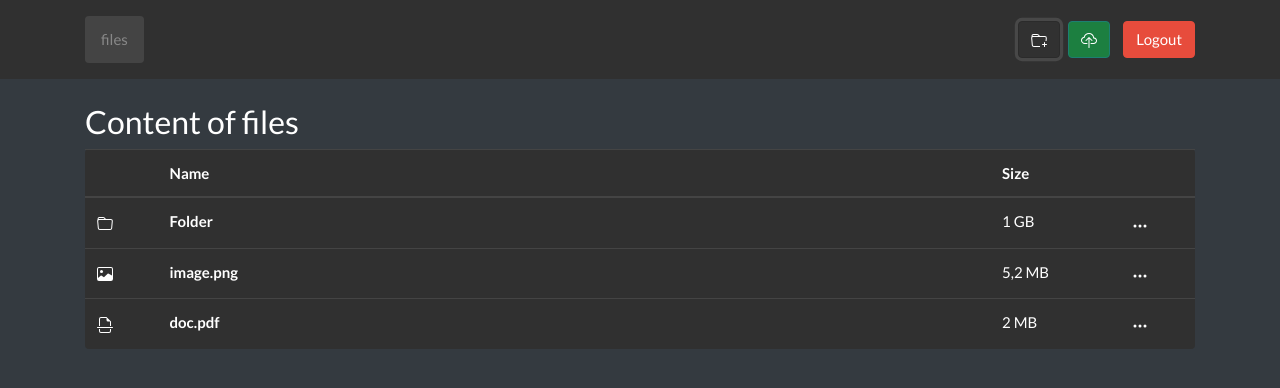
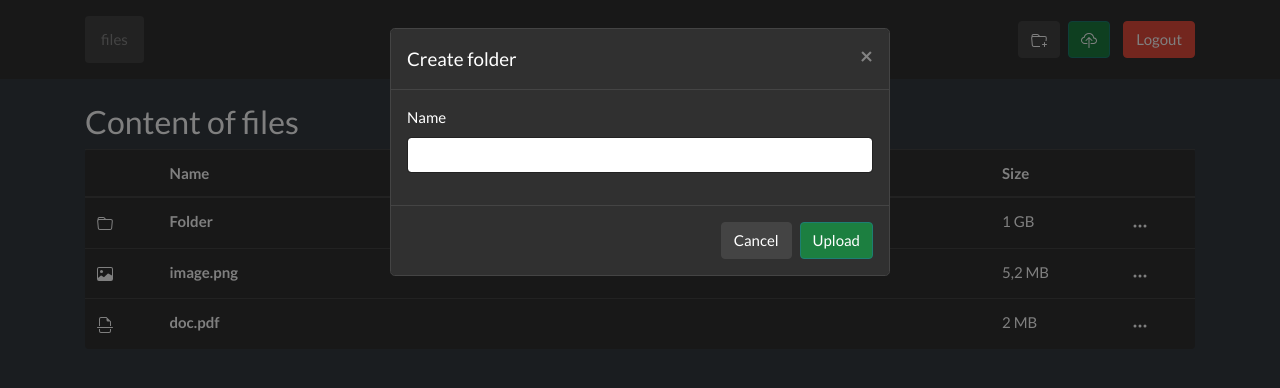
Before and after one commit to EmnichtdaYT/OpenGraphFileUpload, a website: page view/dashboard.html in a window 1280 px wide. Both pictures are taken after a click on the button 1039 px from the left and 39 px from the top of the page. Drawn offline with nearby package versions, Linux system fonts and the light colour scheme.

Commit message:
create folder form

```diff
--- a/view/dashboard.html
+++ b/view/dashboard.html
@@ -54,7 +54,13 @@
           <li class="breadcrumb-item active" aria-current="page">files</li>
         </ol>
         <div>
-          <button class="btn btn-secondary" style="margin-right: 5px" id="mkdirButton">
+          <button
+            class="btn btn-secondary"
+            style="margin-right: 5px"
+            id="createFolderButton"
+            data-toggle="modal"
+            data-target="#createFolderModal"
+          >
             <svg
               xmlns="http://www.w3.org/2000/svg"
               width="16"
@@ -255,6 +261,46 @@
       </div>
     </div>
 
+    <div
+      class="modal fade"
+      id="createFolderModal"
+      aria-labelledby="createFolderModalLabel"
+      aria-hidden="true"
+      tabindex="-1"
+      role="dialog"
+    >
+      <div class="modal-dialog" role="document">
+        <div class="modal-content">
+          <div class="modal-header">
+            <h5 class="modal-title" id="createFolderModalLabel">Create folder</h5>
+            <button type="button" class="close" data-dismiss="modal" aria-label="Close">
+              <span aria-hidden="true">&times;</span>
+            </button>
+          </div>
+          <div class="modal-body">
+            <form id="createFolderModalForm">
+              <div class="form-group">
+                <label for="folder_name">Name</label>
+                <input class="form-control" id="folder_name" type="text" name="name" />
+              </div>
+            </form>
+            <p id="createFolderModalFormError" class="text-danger"></p>
+          </div>
+          <div class="modal-footer">
+            <button type="button" class="btn btn-secondary" data-dismiss="modal">Cancel</button>
+            <button
+              id="createFolderModalUpload"
+              onclick="handleUploadForm()"
+              type="button"
+              class="btn btn-success"
+            >
+              Upload
+            </button>
+          </div>
+        </div>
+      </div>
+    </div>
+
     <script>
       function handleUploadForm() {
         $("#uploadModalFormError").text("");
@@ -277,7 +323,9 @@
           } else if (response.status == 200) {
             let responseJson = await response.json();
             if (responseJson.failed.length != 0) {
-              $("#uploadModalFormError").text("The following files failed to upload: " + responseJson.failed.toString().replace(",", ", "));
+              $("#uploadModalFormError").text(
+                "The following files failed to upload: " + responseJson.failed.toString().replace(",", ", ")
+              );
             } else {
               $("#uploadModal").modal("hide");
             }
@@ -285,7 +333,7 @@
             $("#uploadModalFormError").text("Error - You may try again later.");
           }
 
-          $("#files").val(null)
+          $("#files").val(null);
           $("#uploadModalUpload").text("Upload");
           $("#uploadModalUpload").attr("disabled", false);
         });
```
